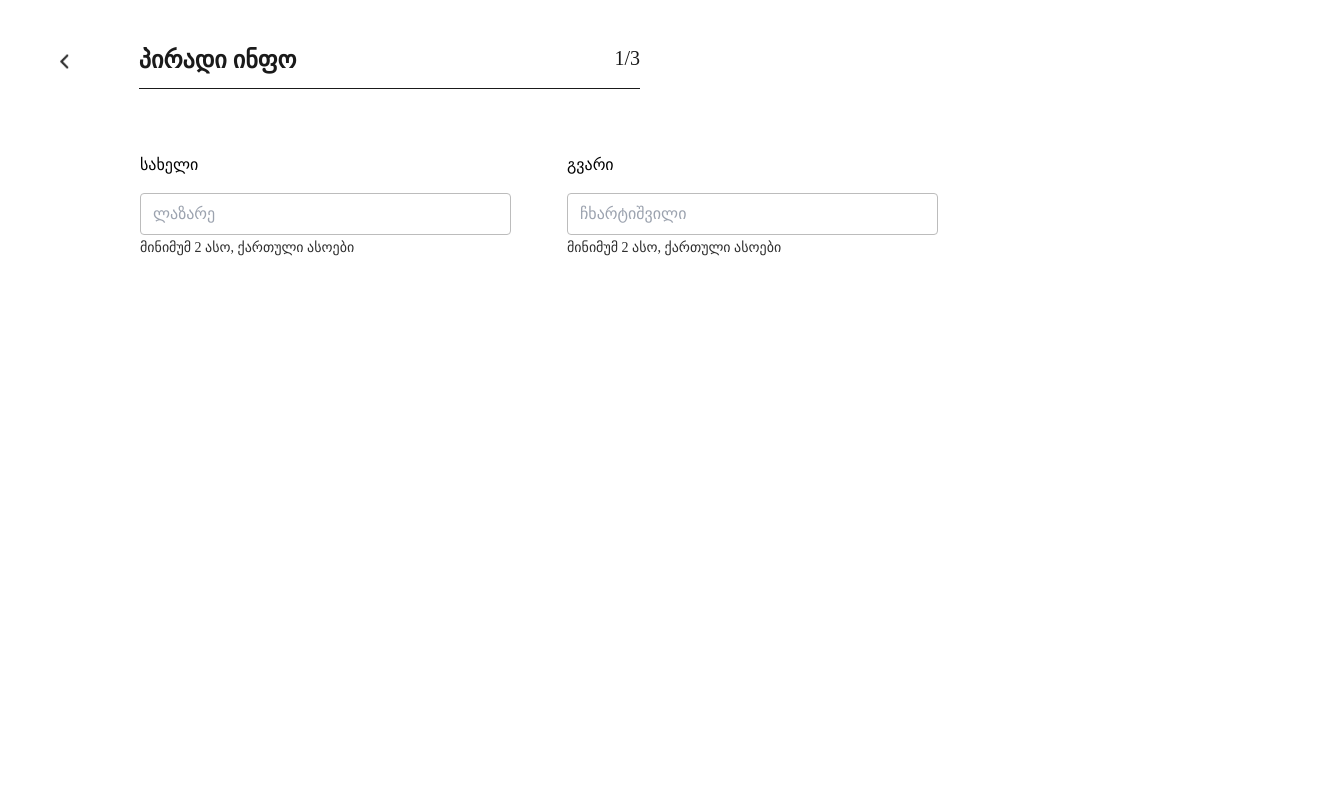
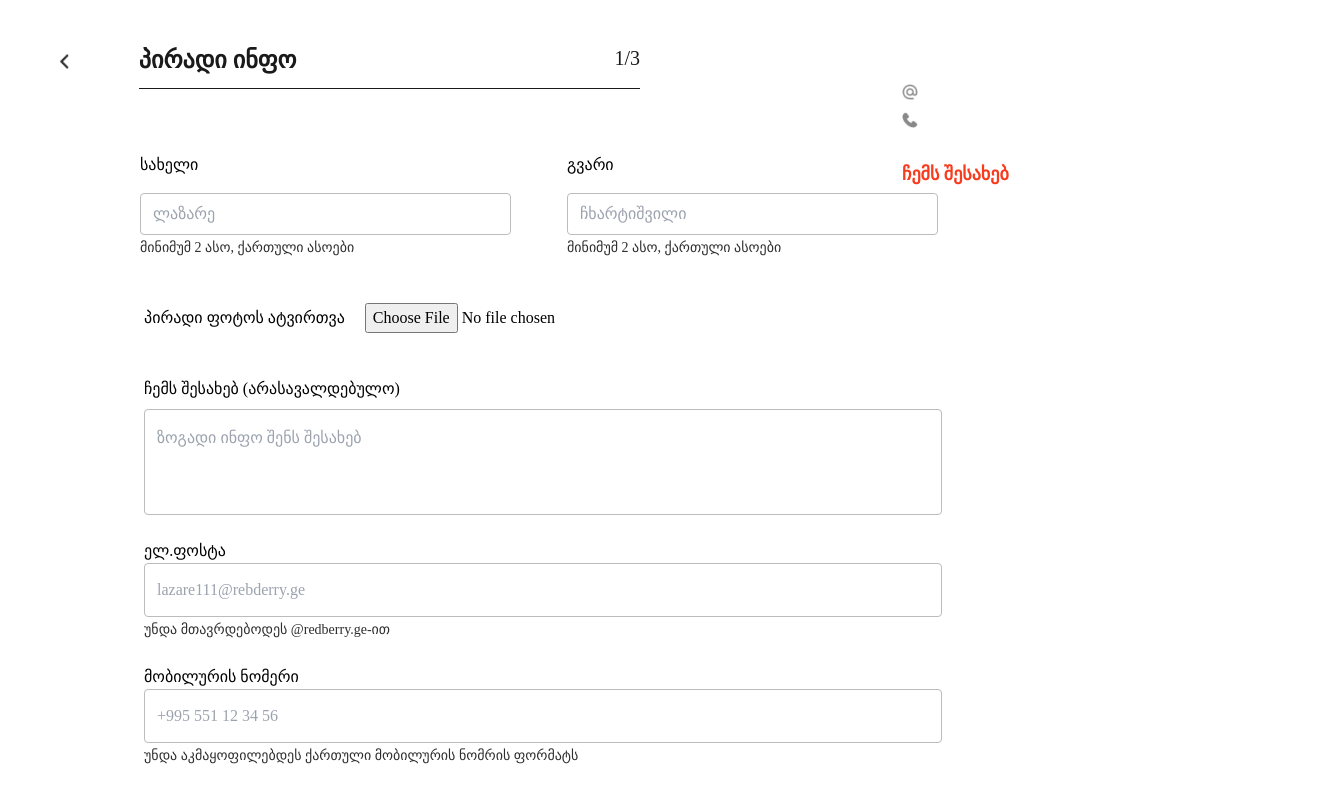
Before and after one commit to Lazzzare/CV-Generator, a React (Vite) app: page /personal in a window 1280 px wide. Shown: the top 800 px of the page, 1325 px wide, since content can reach past the window. Built offline with nearby package versions, Linux system fonts and the light colour scheme.

Commit message:
Update PersonalPage.jsx

```diff
--- a/src/components/PersonalPage.jsx
+++ b/src/components/PersonalPage.jsx
@@ -1,11 +1,19 @@
-import React from "react";
-import { useForm } from "react-hook-form";
+import React, { useState } from "react";
+import { set, useForm } from "react-hook-form";
 import { Link } from "react-router-dom";
 import CancelArror from "../assets/cancel-arrow.png";
+import CV from "./CV";
 
 const PersonalPage = () => {
     const { register, handleSubmit, watch } = useForm();
+    const [name, setName] = useState("");
+    const [lastName, setLastName] = useState("");
+    const [mail, setMail] = useState("");
+    const [phone, setPhone] = useState("");
+    const [about, setAbout] = useState("");
+
     return (
+        <div className="flex">
             <div className="h-screen w-1/2">
                 <div className="flex pt-11">
                     <div className="pl-12 flex">
@@ -29,8 +37,11 @@ const PersonalPage = () => {
                             type="text"
                             placeholder="ლაზარე"
                             className="border border-[#BCBCBC] rounded w-[371px] py-2 px-3 mt-4"
+                            onChange={(e) => setName(e.target.value)}
                         />
-                    <span className="text-[#2E2E2E] font-light text-sm mt-2">მინიმუმ 2 ასო, ქართული ასოები</span>
+                        <span className="text-[#2E2E2E] font-light text-sm mt-2">
+                            მინიმუმ 2 ასო, ქართული ასოები
+                        </span>
                     </div>
                     <div className="flex-col ml-14">
                         <h1 className="font-medium text-[#000000] text-base">გვარი</h1>
@@ -38,10 +49,58 @@ const PersonalPage = () => {
                             type="text"
                             placeholder="ჩხარტიშვილი"
                             className="border border-[#BCBCBC] rounded w-[371px] py-2 px-3 mt-4"
+                            onChange={(e) => setLastName(e.target.value)}
                         />
-                    <span className="text-[#2E2E2E] font-light text-sm mt-2">მინიმუმ 2 ასო, ქართული ასოები</span>
+                        <span className="text-[#2E2E2E] font-light text-sm mt-2">
+                            მინიმუმ 2 ასო, ქართული ასოები
+                        </span>
                     </div>
                 </form>
+
+                <div className="pl-36 mt-11">
+                    <div className="flex flex-row gap-5 items-center">
+                        <h1>პირადი ფოტოს ატვირთვა</h1>
+                        <input type="file" />
+                    </div>
+                    <div className="flex flex-col mt-11 gap-2">
+                        <h1>ჩემს შესახებ (არასავალდებულო)</h1>
+                        <input
+                            placeholder="ზოგადი ინფო შენს შესახებ"
+                            className="border rounded border-[#BCBCBC] w-[798px] pb-16 pl-3 pt-4"
+                            onChange={(e) => setAbout(e.target.value)}
+                        ></input>
+                    </div>
+                    <div className="mt-6 gap-2">
+                        <h1>ელ.ფოსტა</h1>
+                        <input
+                            type="text"
+                            placeholder="lazare111@rebderry.ge"
+                            className="border rounded border-[#BCBCBC] w-[798px] py-[14px] pl-3"
+                            onChange={(e) => setMail(e.target.value)}
+
+                        />
+                        <span className="text-[#2E2E2E] font-light text-sm mt-2">
+                            უნდა მთავრდებოდეს @redberry.ge-ით
+                        </span>
+                    </div>
+                    <div className="mt-6 gap-2">
+                        <h1>მობილურის ნომერი</h1>
+                        <input
+                            type="text"
+                            placeholder="+995 551 12 34 56"
+                            className="border rounded border-[#BCBCBC] w-[798px] py-[14px] pl-3"
+                            onChange={(e) => setPhone(e.target.value)}
+                        />
+                        <span className="text-[#2E2E2E] font-light text-sm mt-2">
+                            უნდა აკმაყოფილებდეს ქართული მობილურის ნომრის ფორმატს
+                        </span>
+                    </div>
+                </div>
+                <div className="flex justify-end text-end mt-24">
+                    <button className="bg-[#6B40E3] text-white px-[35px] py-[14px] mr-5 rounded">შემდეგი</button>
+                </div>
+            </div>
+            <CV name={name} lastName={lastName} mail={mail} phone={phone} about={about} />
         </div>
     );
 };
```
Lines whose indentation alone changed are shown as unchanged.
